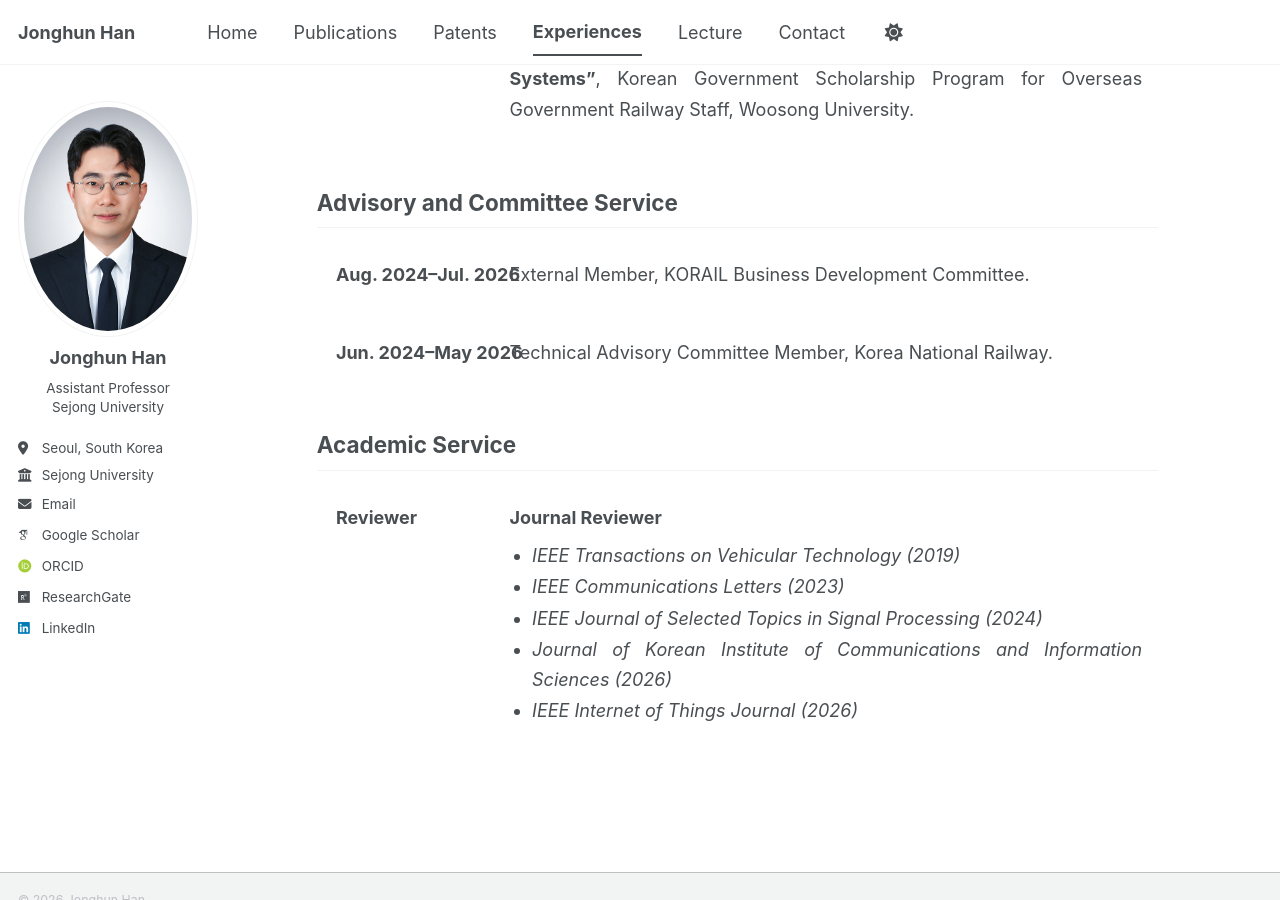
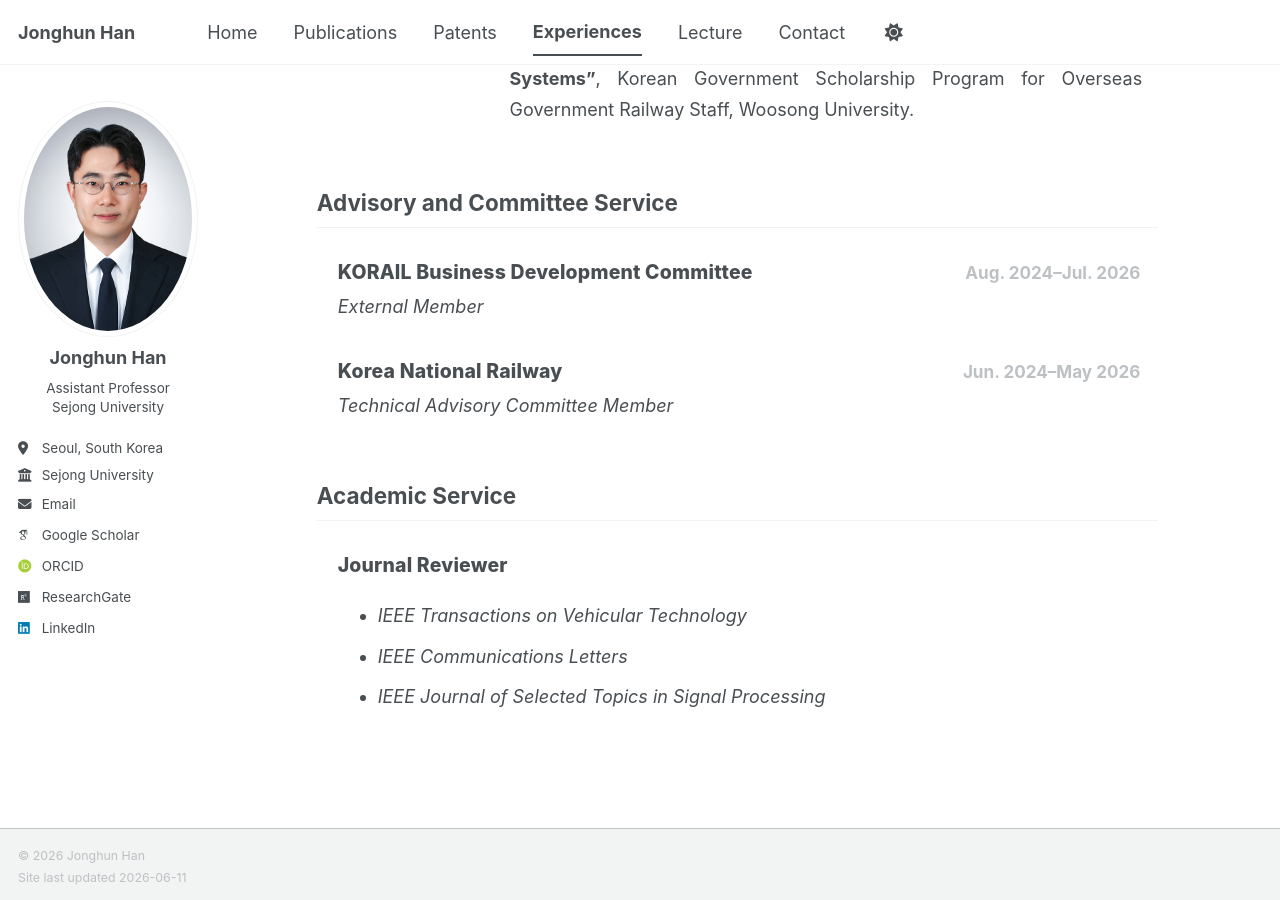
Before and after one commit to icnsl/icnsl.github.io, a Jekyll site: the page built from _pages/experiences.md, in a window 1280 px wide and 900 px high, scrolled down 1354 px. Built offline with Jekyll 4.4.1, drawn with Linux system fonts in a browser that asks for light colours; some web fonts are replaced; a script bundle is joined from its source files by our own code; library files that are not in the unit come from our copies.

Commit message:
Update experiences.md

```diff
--- a/_pages/experiences.md
+++ b/_pages/experiences.md
@@ -102,22 +102,33 @@ author_profile: true
 
 </div>
 
-
 ## Advisory and Committee Service
 
-<div class="cv-list">
+<div class="service-list">
 
-<div class="cv-entry">
-  <div class="cv-date">Aug. 2024–Jul. 2026</div>
-  <div class="cv-body">
-    External Member, KORAIL Business Development Committee.
+<div class="service-entry">
+  <div class="timeline-card">
+    <div class="timeline-head">
+      <div class="timeline-title">KORAIL Business Development Committee</div>
+      <div class="timeline-date">Aug. 2024–Jul. 2026</div>
+    </div>
+
+    <div class="timeline-role">
+      External Member
+    </div>
   </div>
 </div>
 
-<div class="cv-entry">
-  <div class="cv-date">Jun. 2024–May 2026</div>
-  <div class="cv-body">
-    Technical Advisory Committee Member, Korea National Railway.
+<div class="service-entry">
+  <div class="timeline-card">
+    <div class="timeline-head">
+      <div class="timeline-title">Korea National Railway</div>
+      <div class="timeline-date">Jun. 2024–May 2026</div>
+    </div>
+
+    <div class="timeline-role">
+      Technical Advisory Committee Member
+    </div>
   </div>
 </div>
 
@@ -126,18 +137,18 @@ author_profile: true
 
 ## Academic Service
 
-<div class="cv-list">
+<div class="service-list">
 
-<div class="cv-entry">
-  <div class="cv-date">Reviewer</div>
-  <div class="cv-body">
-    <span class="cv-title">Journal Reviewer</span>
-    <ul class="cv-details">
-      <li><em>IEEE Transactions on Vehicular Technology (2019) </em></li>
-      <li><em>IEEE Communications Letters (2023) </em></li>
-      <li><em>IEEE Journal of Selected Topics in Signal Processing (2024) </em></li>
-      <li><em>Journal of Korean Institute of Communications and Information Sciences (2026)</em></li>
-      <li><em>IEEE Internet of Things Journal (2026)</em></li>
+<div class="service-entry">
+  <div class="timeline-card">
+    <div class="timeline-head">
+      <div class="timeline-title">Journal Reviewer</div>
+    </div>
+
+    <ul class="service-details">
+      <li><em>IEEE Transactions on Vehicular Technology</em></li>
+      <li><em>IEEE Communications Letters</em></li>
+      <li><em>IEEE Journal of Selected Topics in Signal Processing</em></li>
     </ul>
   </div>
 </div>
```
